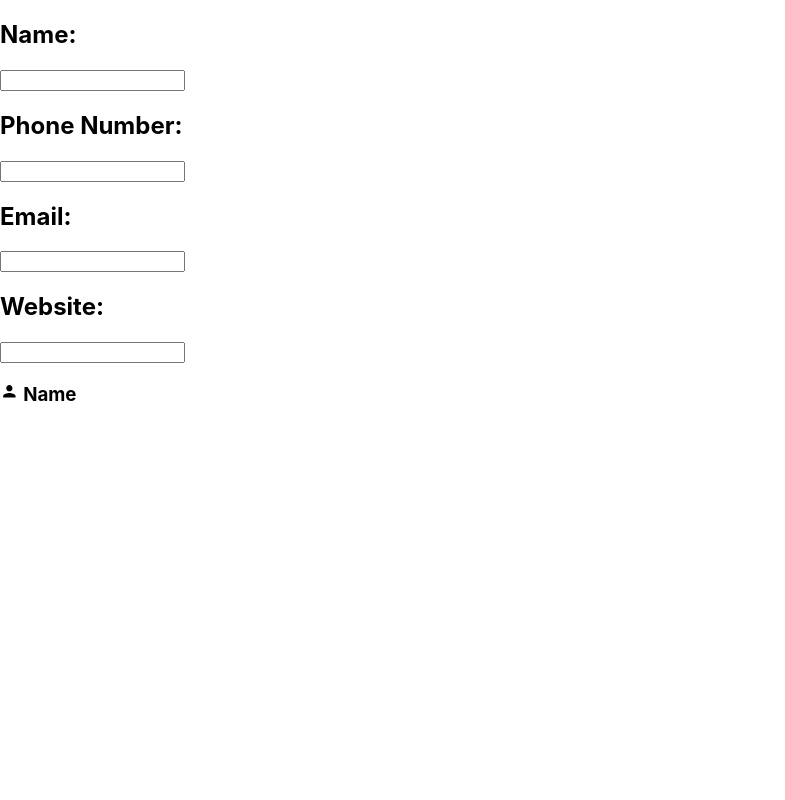
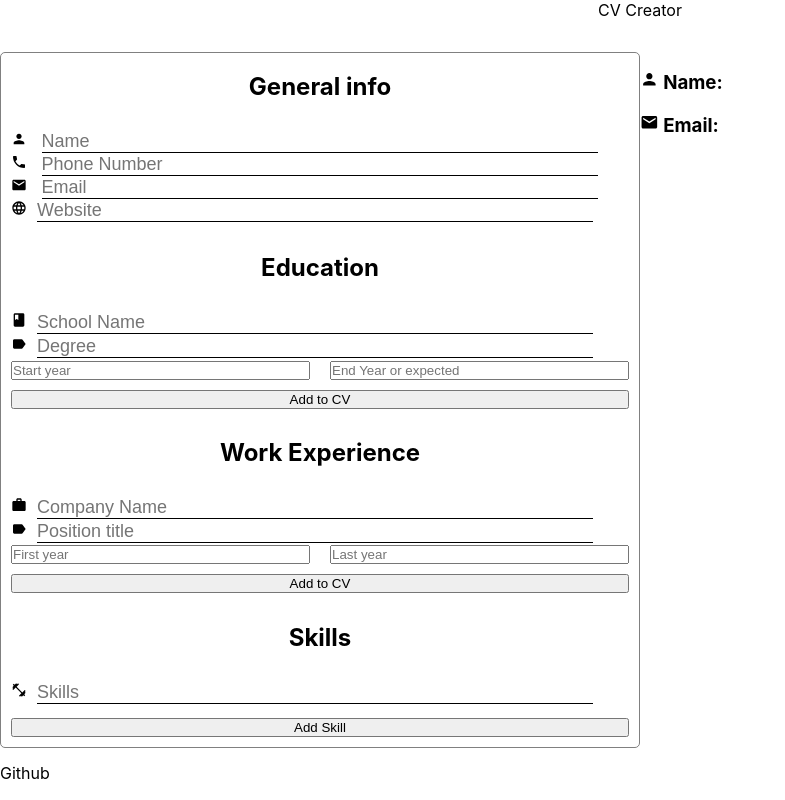
Before and after one commit to LisandroDev/cv-project, a React (Create React App) app: page / in a window 1280 px wide. Shown: the whole page, without its empty margins (0-785 px from the left). Built offline with nearby package versions, Linux system fonts and the light colour scheme.

Commit message:
Add form , styling and layout

```diff
--- a/package.json
+++ b/package.json
@@ -6,10 +6,12 @@
     "@testing-library/jest-dom": "^5.14.1",
     "@testing-library/react": "^11.2.7",
     "@testing-library/user-event": "^12.8.3",
+    "node-sass": "^6.0.1",
     "react": "^17.0.2",
     "react-dom": "^17.0.2",
     "react-icons": "^4.2.0",
     "react-scripts": "4.0.3",
+    "uniqid": "^5.4.0",
     "web-vitals": "^1.1.2"
   },
   "scripts": {
--- a/src/App.js
+++ b/src/App.js
@@ -1,18 +1,65 @@
-import "./App.css";
 import GeneralInfo from "./components/GeneralInfo";
 import Curriculum from "./components/Curriculum";
+import Header from "./components/Header";
+import Education from "./components/Education";
+import "./styles/App.scss";
+import Experience from "./components/Experience";
+import Skills from "./components/Skills";
+import React from "react";
+import uniqid from "uniqid";
 
-function App() {
-  return (
-    <div className="App">
-      <div className="fields">
-        <GeneralInfo />
+class App extends React.Component {
+  constructor(props) {
+    super(props);
+    this.state = {
+      name: "",
+      email: "",
+      phonenumber: "",
+      website: "",
+      education: {
+        schoolname: "",
+        degree: "",
+        startyear: 0,
+        endyear: 0,
+        id: uniqid(),
+      },
+      workexperience: {
+        companyname: "",
+        position: "",
+        startyear: 0,
+        endyear: 0,
+        id: uniqid(),
+      },
+      skill: { text: "" },
+      schools: [],
+      works: [],
+      skills: [],
+    };
+  }
+
+  handlerStates = (args) => {
+    this.setState(args)
+  }
+
+  render() {
+    return (
+      <div className="container-grid">
+        <Header />
+        <div className="generalinfo-g">
+          <h2>General info</h2>
+          <GeneralInfo handler={this.handlerStates} />
+          <h2>Education</h2>
+          <Education />
+          <h2>Work Experience</h2>
+          <Experience />
+          <h2>Skills</h2>
+          <Skills />
+        </div>
+        <Curriculum state={this.state}/>
+        <footer className="footer-g"> Github </footer>
       </div>
-      <div className="curriculum">
-        <Curriculum />
-      </div>
-    </div>
-  );
+    );
+  }
 }
 
 export default App;
--- a/src/components/Curriculum.js
+++ b/src/components/Curriculum.js
@@ -1,11 +1,13 @@
 import React from "react";
-import { MdPerson } from "react-icons/md"
+import { MdPerson , MdEmail } from "react-icons/md"
 
 class Curriculum extends React.Component {
     render() {
+        const info  = this.props.state
         return(
-            <div>
-            <h3> <MdPerson /> Name </h3>
+            <div className="curriculum-g">
+            <h3> <MdPerson /> Name: {info.name} </h3>
+            <h3> <MdEmail /> Email: {info.email}</h3>
             </div>
         )
     }
--- /dev/null
+++ b/src/components/Education.js
@@ -0,0 +1,44 @@
+import React from "react";
+import { MdBook, MdLabel } from "react-icons/md";
+
+class Education extends React.Component {
+  render() {
+    return (
+      <div className="g-div">
+        <form>
+          <div className="field">
+            <label for="schoolname">
+              <MdBook />
+            </label>
+            <input type="text" id="schoolname" placeholder="School Name" />
+          </div>
+          <div className="field">
+            <label for="degree">
+              <MdLabel />
+            </label>
+            <input type="text" id="degree" placeholder="Degree" />
+          </div>
+          <div className="year-inputs">
+            <input
+              type="number"
+              min="1900"
+              max="2099"
+              id="start-date"
+              placeholder="Start year"
+            />
+            <input
+              type="number"
+              min="1900"
+              max="2099"
+              id="end-date"
+              placeholder="End Year or expected"
+            />
+          </div>
+            <input type="submit" value="Add to CV"/>
+        </form>
+      </div>
+    );
+  }
+}
+
+export default Education;
--- /dev/null
+++ b/src/components/Experience.js
@@ -0,0 +1,40 @@
+import React from "react";
+import {MdWork, MdLabel} from "react-icons/md"
+
+class Experience extends React.Component {
+  render() {
+    return (
+      <div className="g-div">
+        <form>
+          <div className="field">
+            <label for="companyname"><MdWork/></label>
+            <input type="text" id="companyname" placeholder="Company Name" />
+          </div>
+          <div className="field">
+            <label for="position"><MdLabel/></label>
+            <input type="text" id="position" placeholder="Position title" />
+          </div>
+          <div className="year-inputs">
+            <input
+              type="number"
+              min="1900"
+              max="2099"
+              id="start-date"
+              placeholder="First year"
+            />
+            <input
+              type="number"
+              min="1900"
+              max="2099"
+              id="end-date"
+              placeholder="Last year"
+            />
+          </div>
+          <input type="submit" value="Add to CV"/>
+        </form>
+      </div>
+    );
+  }
+}
+
+export default Experience;
--- a/src/components/GeneralInfo.js
+++ b/src/components/GeneralInfo.js
@@ -1,18 +1,38 @@
 import React from "react";
+import { MdPhone, MdPerson, MdEmail, MdLanguage } from "react-icons/md";
 
 class GeneralInfo extends React.Component {
   render() {
     return (
-      <div>
+      <div className="g-div">
         <form>
-          <h2>Name:</h2>
-          <input type="text"/>
-          <h2>Phone Number:</h2>
-          <input type="text"/>
-          <h2>Email:</h2>
-          <input type="text"/>
-          <h2>Website:</h2>
-          <input type="text"/>
+          <div className="field">
+            <label for="name">
+              {" "}
+              <MdPerson />{" "}
+            </label>
+            <input type="text" id="name" placeholder="Name" onChange={(e) => this.props.handler({name: e.target.value})} />
+          </div>
+          <div className="field">
+            <label for="phonenumber">
+              {" "}
+              <MdPhone />{" "}
+            </label>
+            <input type="text" id="phonenumber" placeholder="Phone Number" onChange={(e) => this.props.handler({phonenumber: e.target.value})}/>
+          </div>
+          <div className="field">
+            <label for="email">
+              {" "}
+              <MdEmail />{" "}
+            </label>
+            <input type="text" id="email" placeholder="Email" onChange={(e) => this.props.handler({email: e.target.value})}/>
+          </div>
+          <div className="field">
+            <label for="website">
+              <MdLanguage />
+            </label>
+            <input type="text" id="website" placeholder="Website" onChange={(e) => this.props.handler({website: e.target.value})} />
+          </div>
         </form>
       </div>
     );
--- /dev/null
+++ b/src/components/Header.js
@@ -0,0 +1,14 @@
+import React from "react";
+
+
+class Header extends React.Component {
+  render() {
+    return (
+      <div className="header-g">
+        <header>CV Creator</header>
+      </div>
+    );
+  }
+}
+
+export default Header;
--- /dev/null
+++ b/src/components/Skills.js
@@ -0,0 +1,23 @@
+import React from "react";
+import { MdFitnessCenter } from "react-icons/md";
+
+class Skills extends React.Component {
+  render() {
+    return (
+      <div className="g-div">
+        <form>
+          <div className="field">
+            {" "}
+            <label for="skill">
+              <MdFitnessCenter />
+            </label>
+            <input type="text" placeholder="Skills"></input>
+          </div>
+          <input type="submit" value="Add Skill"/>
+        </form>
+      </div>
+    );
+  }
+}
+
+export default Skills;
--- a/src/index.js
+++ b/src/index.js
@@ -1,6 +1,7 @@
 import React from 'react';
 import ReactDOM from 'react-dom';
-import './index.css';
+import './index.scss';
+import "./styles/App.scss"
 import App from './App';
 
 ReactDOM.render(
--- /dev/null
+++ b/src/styles/App.scss
@@ -0,0 +1,71 @@
+* {
+  padding: 0;
+}
+
+input[type="submit"]{
+    margin-top: 10px;
+}
+input[type="text"] {
+  font-size: 18px;
+  margin-left: 10px;
+  background: transparent;
+  border: none;
+  border-bottom: 1px solid #000000;
+  width: 90%;
+}
+
+.container-grid {
+  display: grid;
+  grid-template-columns: 1fr 1fr;
+  row-gap: 15px;
+  width: 100vw;
+  height: 100vh;
+}
+
+.header-g {
+  grid-column: 1 / 3;
+  text-align: center;
+}
+
+.generalinfo-g {
+  display: flex;
+  flex-direction: column;
+  justify-content: space-evenly;
+  grid-column: 1 / 2;
+  border: 1px solid gray;
+  border-radius: 5px;
+}
+
+.generalinfo-g h2 {
+  text-align: center;
+}
+
+.curriculum-g {
+  grid-column: 2 / 3;
+}
+
+.footer-g {
+  grid-column: 1 / 3;
+}
+
+form {
+  display: flex;
+  flex-grow: 1;
+  flex-direction: column;
+  margin: 10px;
+}
+
+.field {
+  flex-grow: 1;
+}
+
+.g-div {
+  display: flex;
+  flex-grow: 1;
+}
+
+.year-inputs {
+  display: grid;
+  grid-template-columns: 1fr 1fr;
+  gap: 20px;
+}
```
Also changed, not shown: src/App.css (deleted), src/index.scss (renamed from src/index.css), 1 other file (tests, documents, lock files or other folders).
